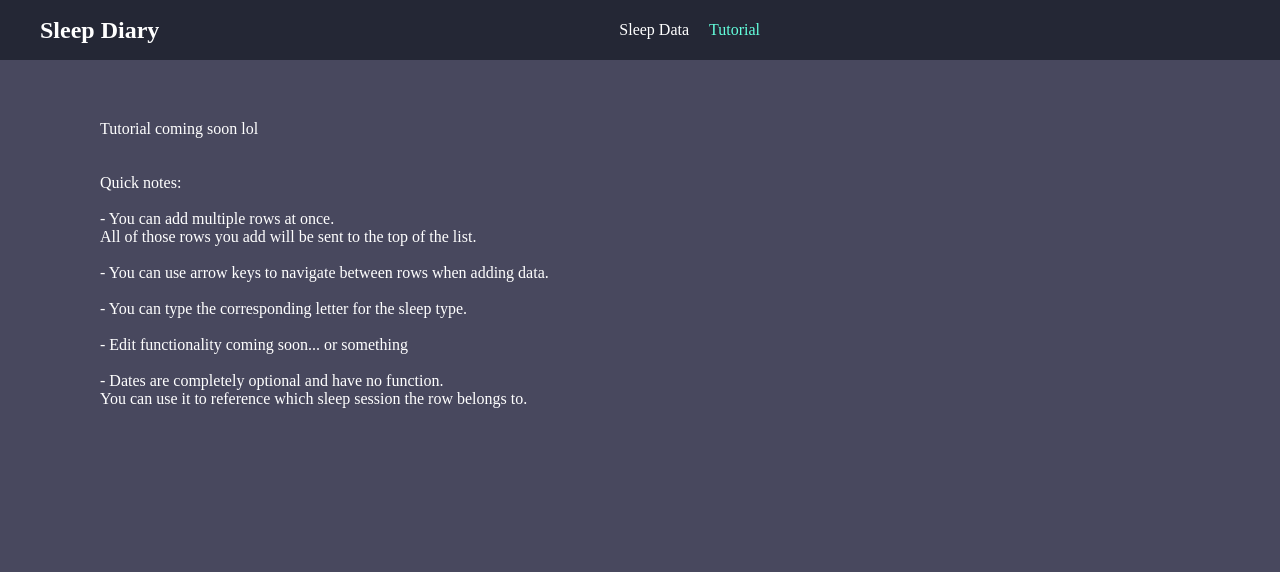
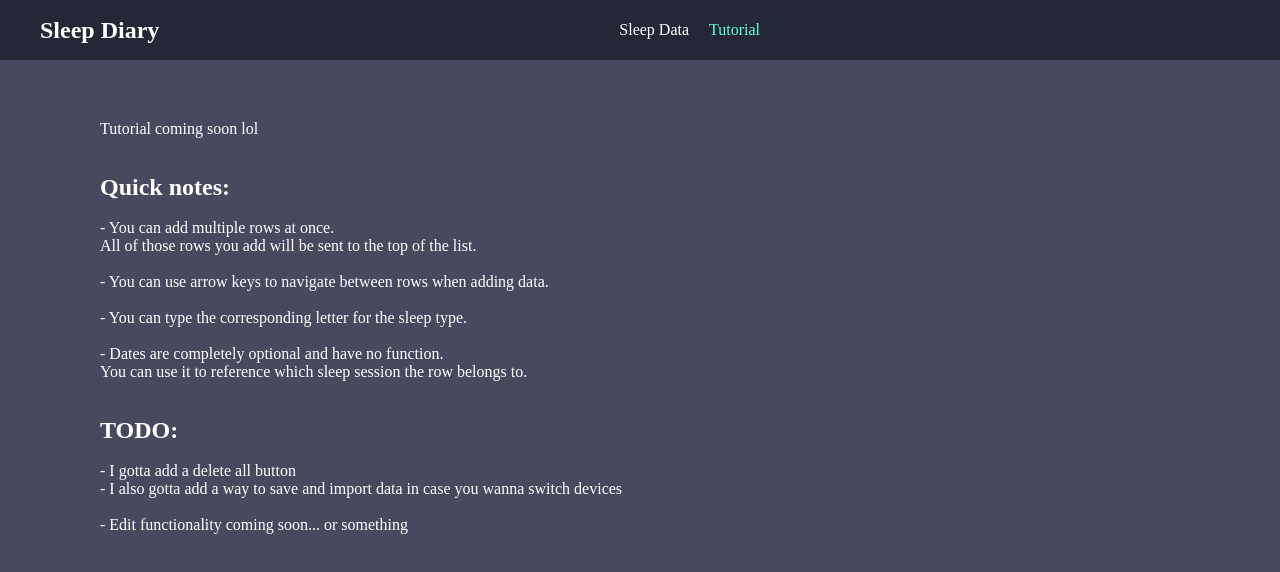
Before and after one commit to Zetakyr/Sleep-Diary, a React (Vite) app: page /tutorial in a window 1280 px wide. Shown: the top 572 px of the page. Built offline with nearby package versions, Linux system fonts and the light colour scheme; a web font is replaced by a local one.

Commit message:
Todo list added

```diff
--- a/src/pages/Tutorial.jsx
+++ b/src/pages/Tutorial.jsx
@@ -7,7 +7,7 @@ const Tutorial = () => {
       <br />
       <br />
 
-      <span>Quick notes:</span>
+      <h2>Quick notes:</h2>
       <br />
       <span>- You can add multiple rows at once.</span>
       <span>
@@ -20,12 +20,23 @@ const Tutorial = () => {
       <br />
       <span>- You can type the corresponding letter for the sleep type.</span>
       <br />
-      <span>- Edit functionality coming soon... or something</span>
-      <br />
       <span>- Dates are completely optional and have no function.</span>
       <span>
         You can use it to reference which sleep session the row belongs to.
       </span>
+
+      <br />
+      <br />
+
+      <h2>TODO:</h2>
+      <br />
+      <span>- I gotta add a delete all button</span>
+      <span>
+        - I also gotta add a way to save and import data in case you wanna
+        switch devices
+      </span>
+      <br />
+      <span>- Edit functionality coming soon... or something</span>
     </div>
   );
 };
```
